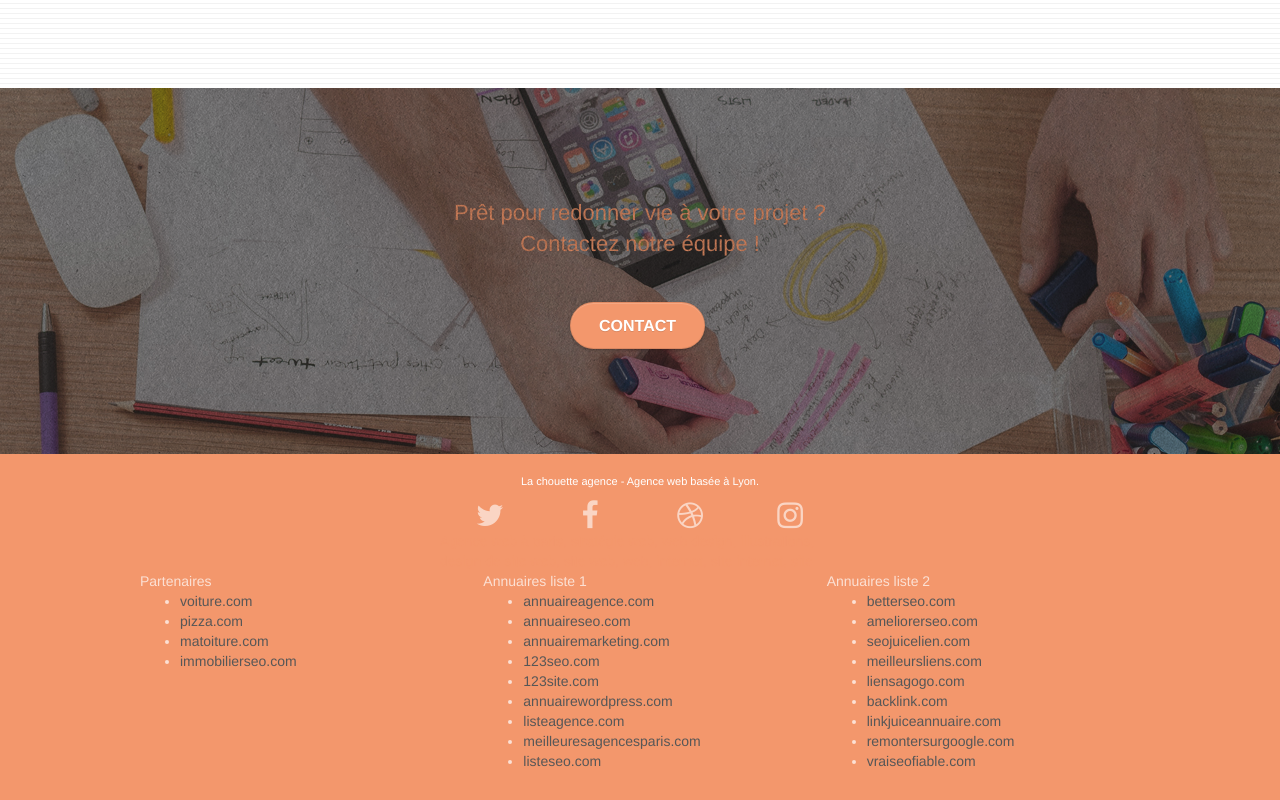
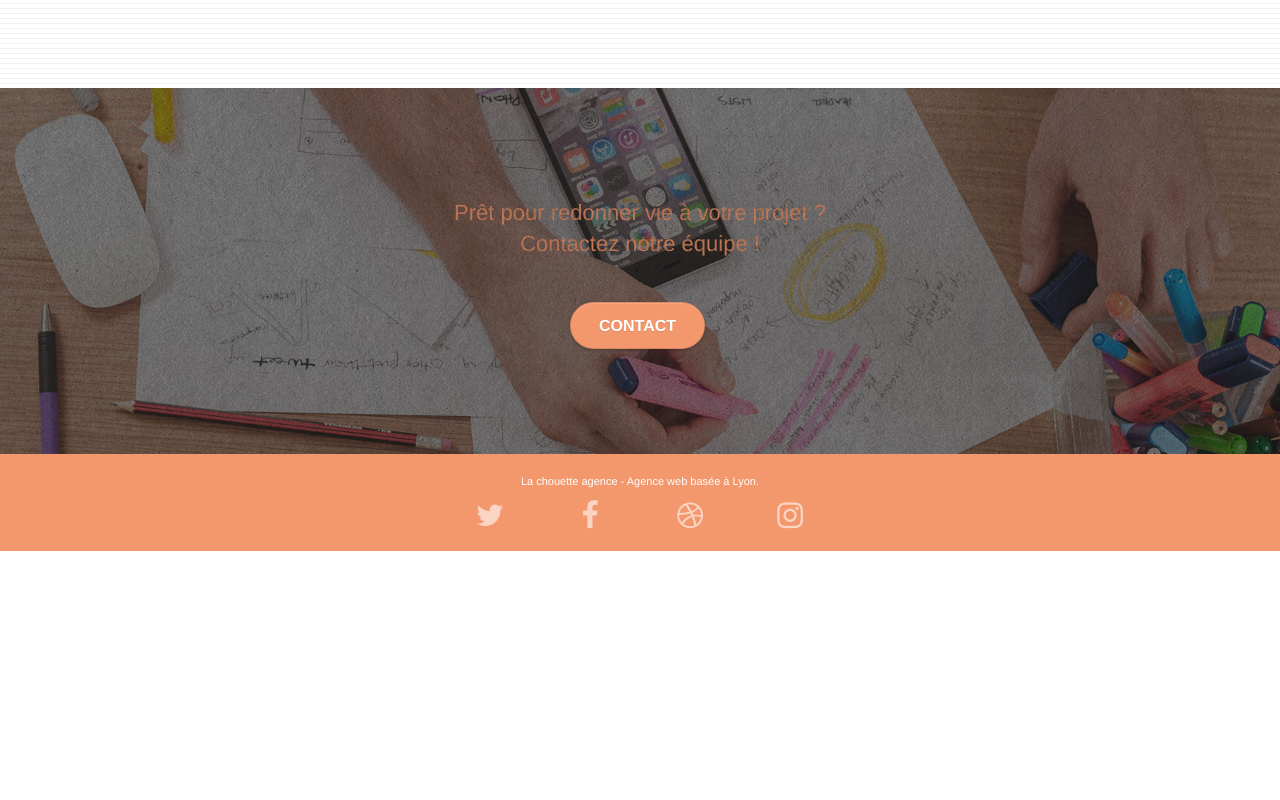
Before and after one commit to NicolasTouboul/NicolasTouboul_4_17052021, a plain HTML site: page index.html in a window 1280 px wide. Shown: the part 2954-3754 px from the top of the page. After the commit the page ends 3505 px from the top, so only its background shows below. Drawn offline with Linux system fonts and the light colour scheme.

Commit message:
footer et réalisations

```diff
--- a/index.html
+++ b/index.html
@@ -209,7 +209,7 @@
       <!-- bloc-2-services END -->
 
       <!-- bloc-3-what-i-do -->
-      <div
+      <section
         class="
           bloc
           tc-white
@@ -238,18 +238,18 @@
                 votre site, n’hésitez pas à nous contacter. Nous travaillerons
                 ensemble pour créer des sites beau et bien structurés, qui
                 seront facilement trouvable sur les moteurs de recherche.
-                <br /><br /><a class="ltc-white bold-link" href="page2.html"
+                <br /><br /><a class="ltc-white bold-link" href="contact.html"
                   >Contactez notre équipe</a
                 ><br />
               </p>
             </div>
           </div>
         </div>
-      </div>
+      </section>
       <!-- bloc-3-what-i-do END -->
 
       <!-- bloc-4-portfolio -->
-      <div
+      <section
         class="bloc bgc-white bg-lines-h2-bg bg-repeat l-bloc"
         id="bloc-4-portfolio"
       >
@@ -348,7 +348,7 @@
             </div>
           </div>
         </div>
-      </div>
+      </section>
       <!-- bloc-4-portfolio END -->
 
       <!-- bloc-5-cta -->
@@ -371,11 +371,11 @@
             </h2>
             <div class="col-sm-12 text-center">
               <a
-                href="page2.html"
+                href="contact.html"
                 class="
                   btn btn-atomic-tangerine btn-clean btn-rd btn-lg
                   cta-hero
-                "
+                " title="Contact"
                 >Contact</a
               >
             </div>
@@ -385,7 +385,7 @@
       <!-- bloc-5-cta END -->
 
       <!-- Footer - bloc-8 -->
-      <div class="bloc bgc-atomic-tangerine d-bloc" id="bloc-8">
+      <footer class="bloc bgc-atomic-tangerine d-bloc" id="bloc-8">
         <div class="container bloc-sm">
           <div class="row">
             <div class="col-sm-12">
@@ -395,93 +395,37 @@
               <div class="row row-no-gutters social">
                 <div class="col-sm-3">
                   <div class="text-center">
-                    <a class="social" href="index.html"
+                    <a class="social" href="https://twitter.com" title="Twitter"
                       ><span class="fa fa-twitter icon-md"></span
                     ></a>
                   </div>
                 </div>
                 <div class="col-sm-3">
                   <div class="text-center">
-                    <a class="social" href="index.html"
+                    <a class="social" href="https://facebook.com"
                       ><span class="fa fa-facebook icon-md"></span
                     ></a>
                   </div>
                 </div>
                 <div class="col-sm-3">
                   <div class="text-center">
-                    <a class="social" href="index.html"
+                    <a class="social" href="https://dribble.com"
                       ><span class="fa fa-dribbble icon-md"></span
                     ></a>
                   </div>
                 </div>
                 <div class="col-sm-3">
                   <div class="text-center">
-                    <a class="social" href="index.html"
+                    <a class="social" href="https://instagram.com"
                       ><span class="fa fa-instagram icon-md"></span
                     ></a>
                   </div>
-                </div>
-                <div class="keywords" style="color: #f3976c">
-                  Agence web à paris, stratégie web, web design, illustrations,
-                  design de site web, site web, web, internet, site internet,
-                  site
-                </div>
-              </div>
-              <div class="row">
-                <div class="col-sm-4">
-                  Partenaires
-                  <ul>
-                    <li><a href="voiture.com">voiture.com</a></li>
-                    <li><a href="pizza.com">pizza.com</a></li>
-                    <li><a href="matoiture.com">matoiture.com</a></li>
-                    <li><a href="immobilierseo.com">immobilierseo.com</a></li>
-                  </ul>
-                </div>
-                <div class="col-sm-4">
-                  Annuaires liste 1
-                  <ul>
-                    <li><a href="annuaireagence.com">annuaireagence.com</a></li>
-                    <li><a href="annuaireseo.com">annuaireseo.com</a></li>
-                    <li>
-                      <a href="annuairemarketing.com">annuairemarketing.com</a>
-                    </li>
-                    <li><a href="123seoture.com">123seo.com</a></li>
-                    <li><a href="123site.com">123site.com</a></li>
-                    <li>
-                      <a href="annuairewordpress.com">annuairewordpress.com</a>
-                    </li>
-                    <li><a href="listeagence.com">listeagence.com</a></li>
-                    <li>
-                      <a href="meilleuresagencesparis.com"
-                        >meilleuresagencesparis.com</a
-                      >
-                    </li>
-                    <li><a href="listeseo.com">listeseo.com</a></li>
-                  </ul>
-                </div>
-                <div class="col-sm-4">
-                  Annuaires liste 2
-                  <ul>
-                    <li><a href="betterseo.com">betterseo.com</a></li>
-                    <li><a href="ameliorerseo.com">ameliorerseo.com</a></li>
-                    <li><a href="seojuicelien.com">seojuicelien.com</a></li>
-                    <li><a href="meilleursliens.com">meilleursliens.com</a></li>
-                    <li><a href="liensagogo.com">liensagogo.com</a></li>
-                    <li><a href="backlink.com">backlink.com</a></li>
-                    <li>
-                      <a href="linkjuiceannuaire.com">linkjuiceannuaire.com</a>
-                    </li>
-                    <li>
-                      <a href="remontersurgoogle.com">remontersurgoogle.com</a>
-                    </li>
-                    <li><a href="vraiseofiable.com">vraiseofiable.com</a></li>
-                  </ul>
                 </div>
               </div>
             </div>
           </div>
         </div>
-      </div>
+      </footer>
       <!-- Footer - bloc-8 END -->
     </div>
     <!-- Principal conteneur END -->
```
